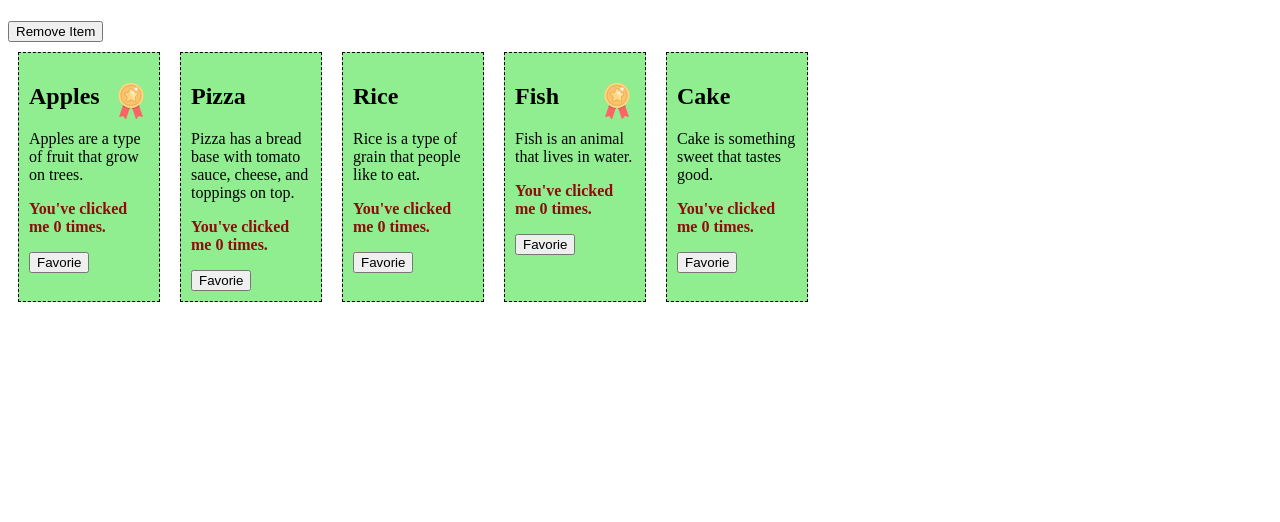
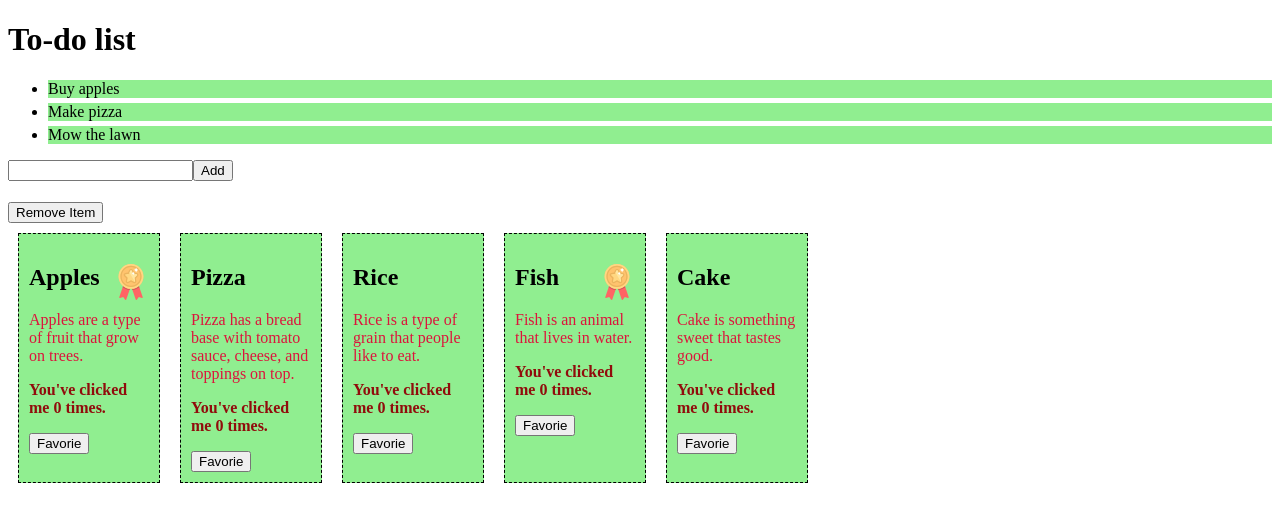
Before and after one commit to vasconcelos-giovanni/learning-vue-w3, a Vue app: page / in a window 1280 px wide. Shown: the top 522 px of the page. Built offline with nearby package versions, Linux system fonts and the light colour scheme.

Commit message:
feat(to-do list): create to-do list

```diff
--- a/src/App.vue
+++ b/src/App.vue
@@ -1,9 +1,20 @@
 <template>
-  <h1>{{ message }}</h1>
-  <button @click="removeItem">Remove Item</button>
-  <div id="wrapper">
-    <food-item v-for="food in foods" :key="food.id" :food-id="food.id" :food-name="food.name" :food-desc="food.desc"
-      :is-favorite="food.favorite" @toggle-Favorite="receiveEmit" />
+  <div id="to-do-example">
+    <h1>To-do list</h1>
+    <ul>
+      <todo-item v-for="item in items" :key="item" :item-name="item" style="background-color: lightgreen;" />
+    </ul>
+    <input v-model="newItem" />
+    <button @click="addItem">Add</button>
+  </div>
+
+  <div id="foods-example">
+    <h1>{{ message }}</h1>
+    <button @click="removeItem">Remove Item</button>
+    <div id="wrapper">
+      <food-item v-for="food in foods" :key="food.id" :food-id="food.id" :food-name="food.name" :food-desc="food.desc"
+        :is-favorite="food.favorite" @toggle-Favorite="receiveEmit" />
+    </div>
   </div>
 </template>
 
@@ -43,7 +54,9 @@ export default {
           desc: 'Cake is something sweet that tastes good.',
           favorite: false
         }
-      ]
+      ],
+      newItem: '',
+      items: ['Buy apples', 'Make pizza', 'Mow the lawn']
     }
   },
   methods: {
@@ -55,6 +68,10 @@ export default {
         food => food.id === foodId
       );
       foundFood.favorite = !foundFood.favorite;
+    },
+    addItem() {
+      this.items.push(this.newItem),
+        this.newItem = '';
     }
   }
 }
--- a/src/components/FoodItem.vue
+++ b/src/components/FoodItem.vue
@@ -59,7 +59,7 @@ export default {
 }
 </script>
 
-<style>
+<style scoped="true">
 #red {
     font-weight: bold;
     color: rgb(144, 12, 12);
@@ -69,4 +69,8 @@ img {
     height: 1.5em;
     float: right;
 }
+
+p {
+    color: crimson;
+}
 </style>
--- /dev/null
+++ b/src/components/TodoItem.vue
@@ -0,0 +1,9 @@
+<template>
+    <li style="margin: 5px 0;">{{ itemName }}</li>
+</template>
+
+<script>
+export default {
+    props: ['itemName']
+}
+</script>
--- a/src/main.js
+++ b/src/main.js
@@ -6,8 +6,10 @@ import { createApp } from 'vue';
 import App from './App.vue';
 
 import FoodItem from "./components/FoodItem.vue";
+import TodoItem from './components/TodoItem.vue'
 
 const app = createApp(App);
 app.component('food-item', FoodItem);
+app.component('todo-item', TodoItem)
 
 app.mount('#app');
```
